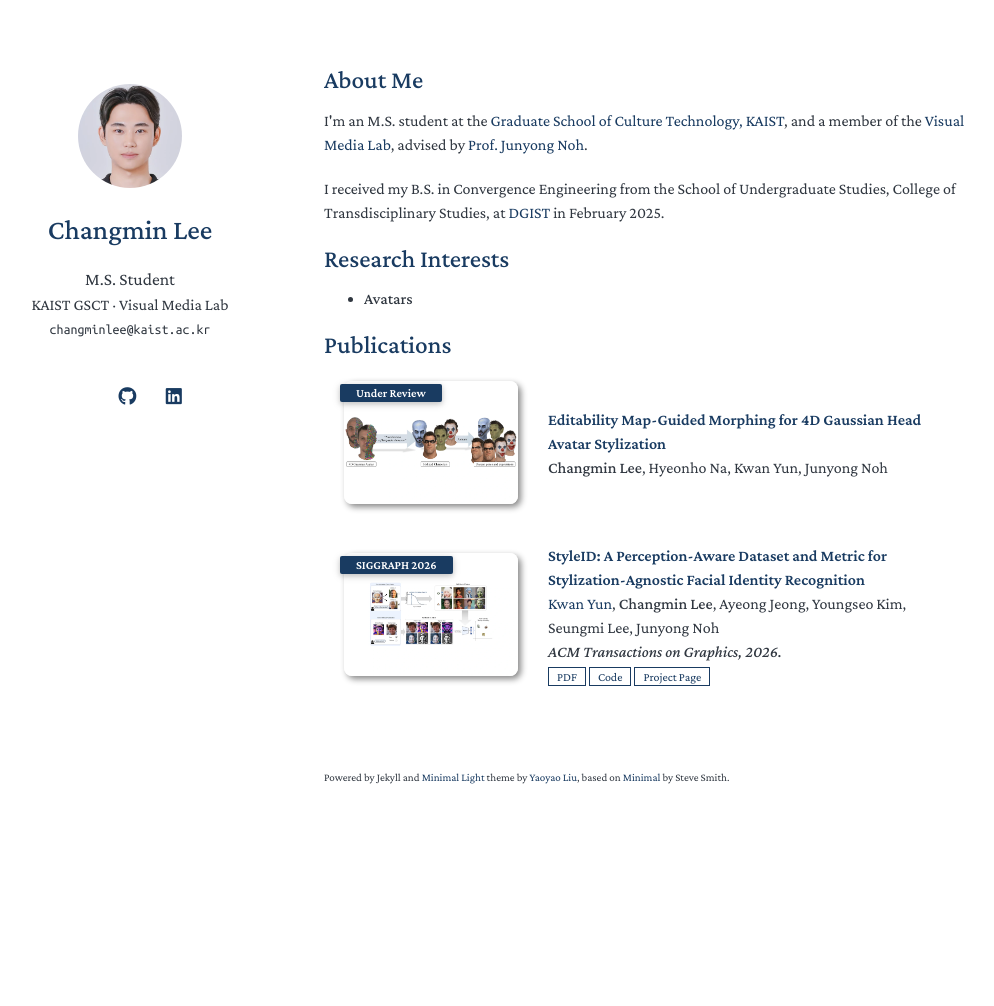
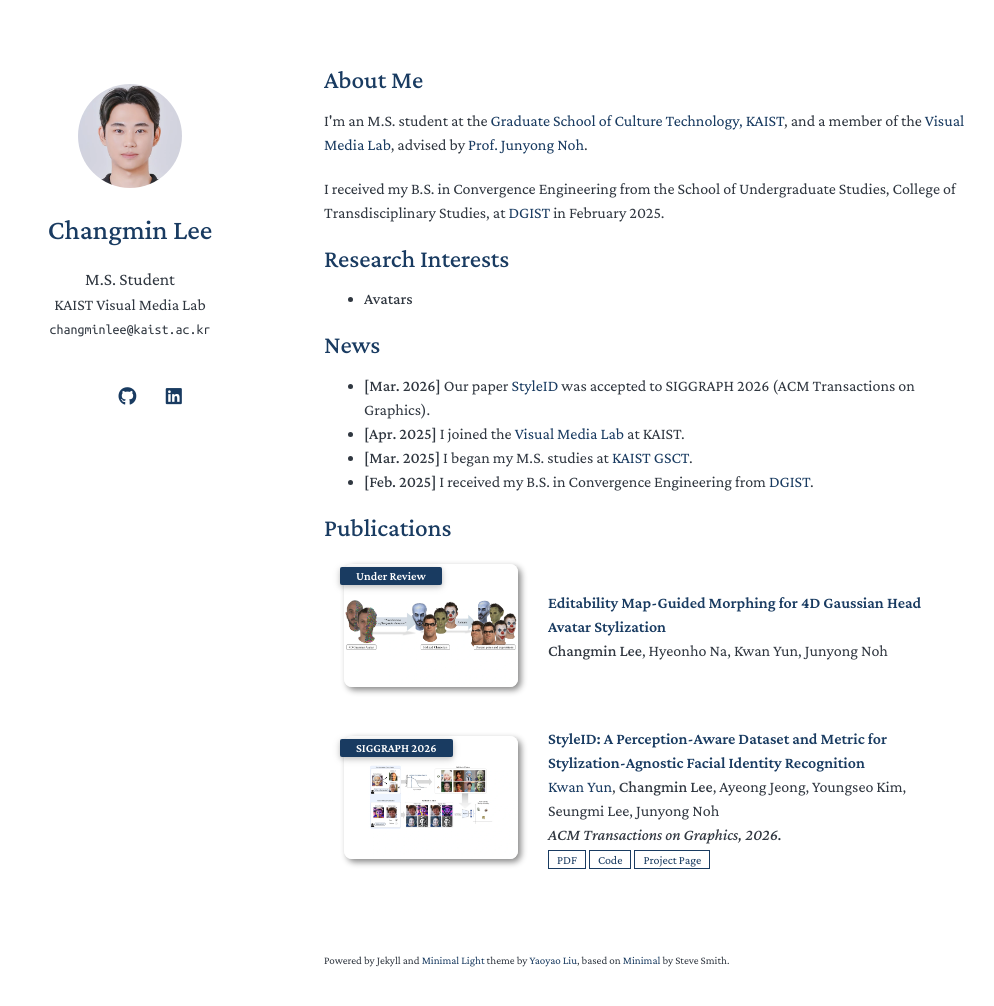
Before and after one commit to iamchangminlee/iamchangminlee.github.io, a Jekyll site: the page built from index.md, in a window 1280 px wide and 1041 px high. Shown: the top 1006 px of the window, without its empty margins (146-1140 px from the left). Built offline with Jekyll 4.4.1, drawn with Linux system fonts in a browser that asks for light colours; a style sheet for code colours, icons or effects is not loaded.

Commit message:
Add academic milestones to News and simplify affiliation

```diff
--- a/_config.yml
+++ b/_config.yml
@@ -1,12 +1,12 @@
 # Personal content; layout and component styling come from Minimal Light.
 title: Changmin Lee
 position: M.S. Student
-affiliation: KAIST GSCT · Visual Media Lab
+affiliation: KAIST Visual Media Lab
 affiliation_link: https://vml.kaist.ac.kr/
 email: changminlee@kaist.ac.kr
 lang: en-US
 
-description: Changmin Lee is an M.S. student at KAIST GSCT and Visual Media Lab, advised by Prof. Junyong Noh. Research interests include avatars.
+description: Changmin Lee is an M.S. student at KAIST Visual Media Lab, advised by Prof. Junyong Noh. Research interests include avatars.
 keywords: Changmin Lee, KAIST, avatars
 canonical: https://iamchangminlee.github.io/
 url: https://iamchangminlee.github.io
--- a/index.md
+++ b/index.md
@@ -14,4 +14,13 @@ layout: homepage
   <li><strong>Avatars</strong></li>
 </ul>
 
+<h2 id="news">News</h2>
+
+<ul>
+  <li><strong>[Mar. 2026]</strong> Our paper <a href="https://kwanyun.github.io/StyleID_page/">StyleID</a> was accepted to SIGGRAPH 2026 (ACM Transactions on Graphics).</li>
+  <li><strong>[Apr. 2025]</strong> I joined the <a href="https://vml.kaist.ac.kr/">Visual Media Lab</a> at KAIST.</li>
+  <li><strong>[Mar. 2025]</strong> I began my M.S. studies at <a href="https://ct.kaist.ac.kr/">KAIST GSCT</a>.</li>
+  <li><strong>[Feb. 2025]</strong> I received my B.S. in Convergence Engineering from <a href="https://www.dgist.ac.kr/eng/">DGIST</a>.</li>
+</ul>
+
 {% include_relative _includes/publications.md %}
```
Also changed, not shown: DESIGN.md (+1 -1 lines), README.md.
